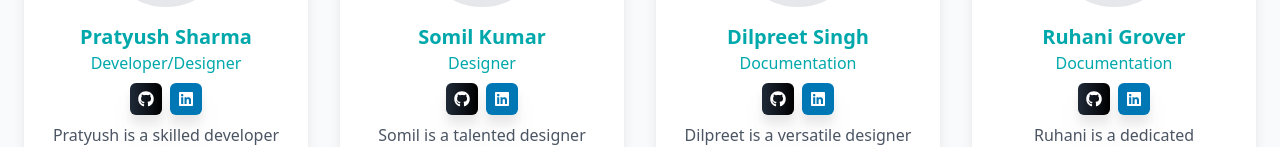
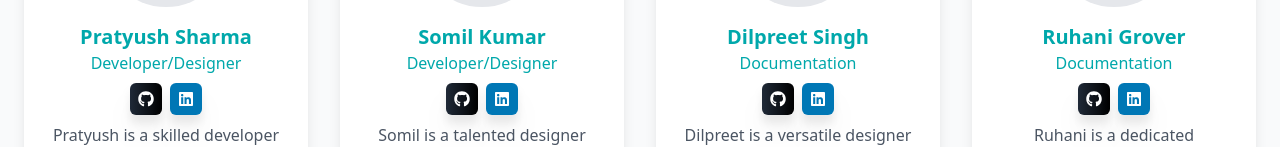
Before and after one commit to Pratyushs411/AlgoArena, a Next.js app in the folder algoarena/: page /about in a window 1280 px wide. Shown: the part 2129-2276 px from the top of the page. Built offline with nearby package versions, Linux system fonts and the light colour scheme; no server answers.

Commit message:
Somil is also Designer/Devloper

```diff
--- a/algoarena/src/pages/about/index.tsx
+++ b/algoarena/src/pages/about/index.tsx
@@ -15,7 +15,7 @@ const teamMembers = [
   },
   {
     name: 'Somil Kumar',
-    role: 'Designer',
+    role: 'Developer/Designer',
     github : 'https://github.com/ksomil2562',
     linkedin : 'https://www.linkedin.com/in/somil-kumar-4307a0258/',
     description: 'Somil is a talented designer dedicated to crafting visually appealing and intuitive designs,engaging user experience.'
```
